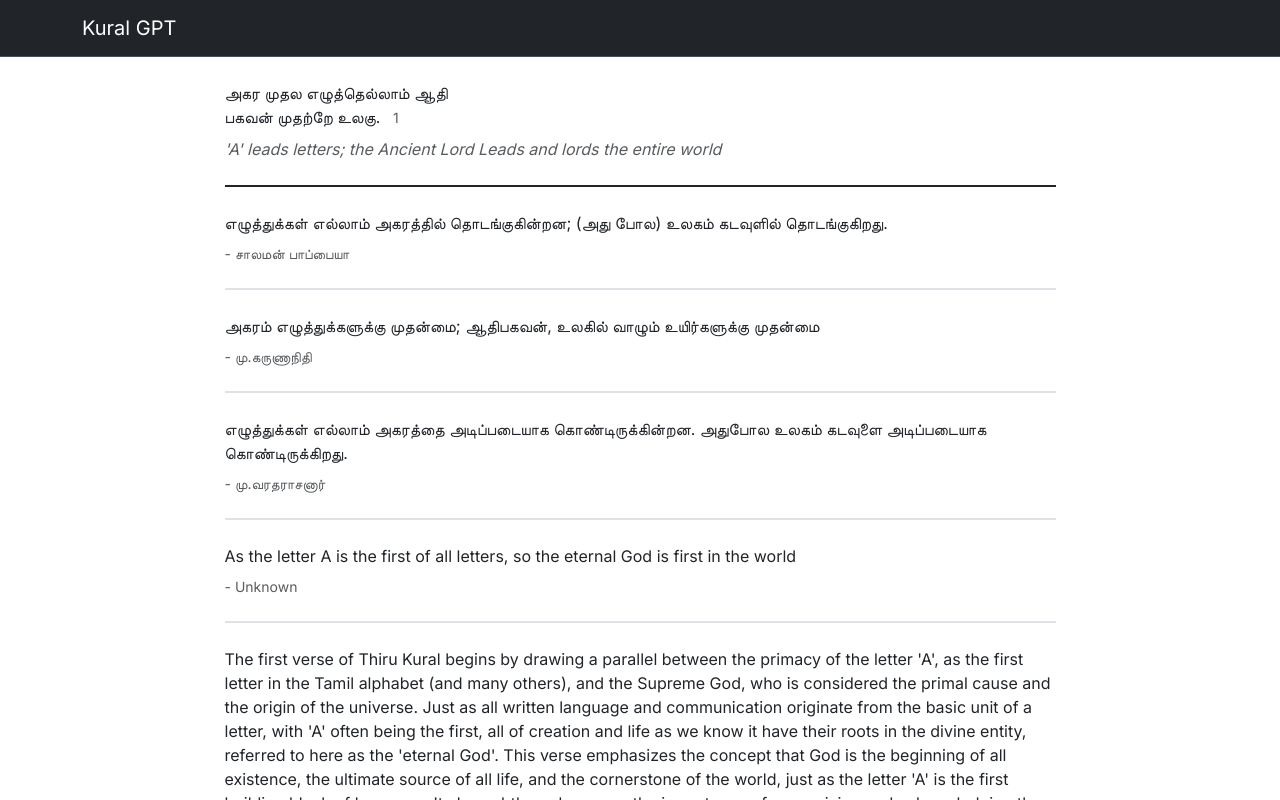
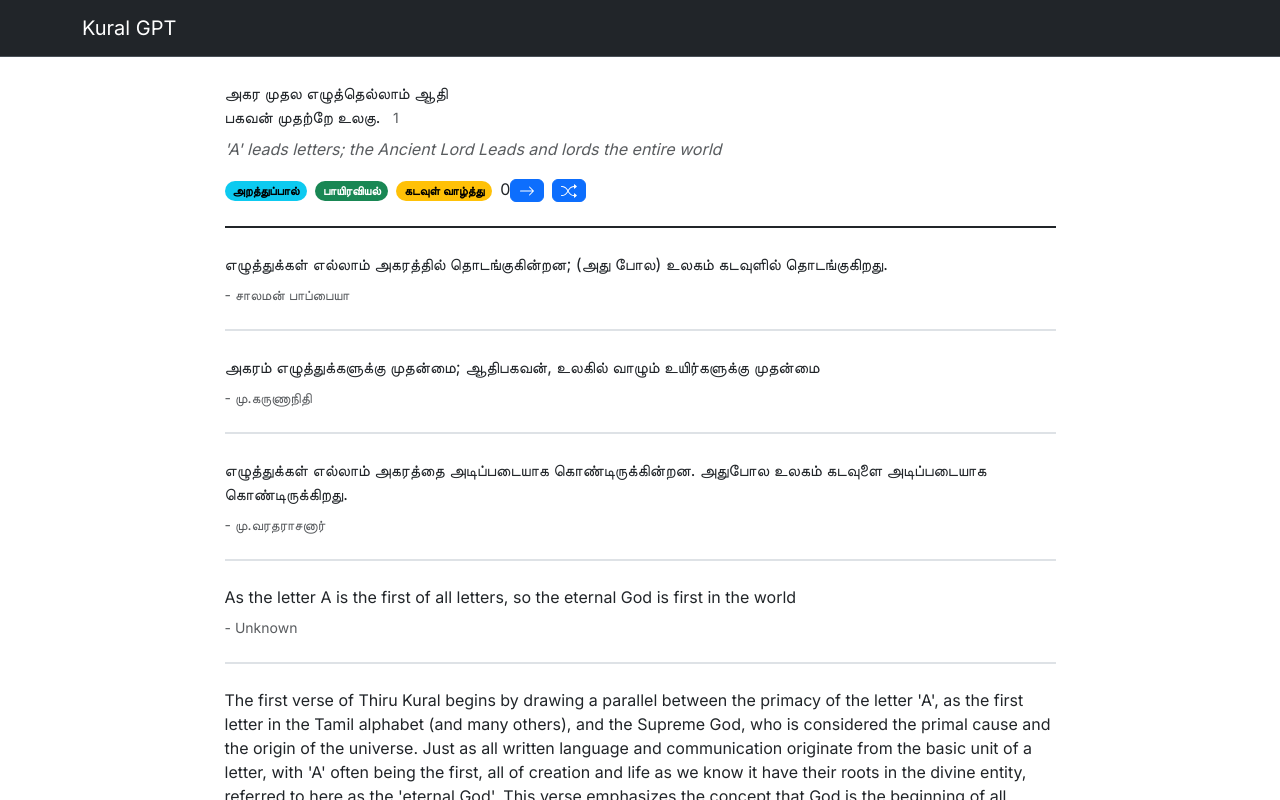
Before and after one commit to senthil-sprint1/kural-gpt, a Next.js app in the folder kural-gpt-app/: page /kural/1 in a window 1280 px wide. Shown: the top 800 px of the page. Built offline with nearby package versions, Linux system fonts and the light colour scheme.

Commit message:
Added navigation

```diff
--- a/kural-gpt-app/public/kural-meta.ts
+++ b/kural-gpt-app/app/kural/[slug]/kural-meta.ts
@@ -28,7 +28,7 @@ interface Athigaram {
   end: number;
 }
 
-const meta: Pal[] = [
+export const meta: Pal[] = [
   {
     index: 1,
     name: "அறத்துப்பால்",
--- a/kural-gpt-app/app/kural/[slug]/page.tsx
+++ b/kural-gpt-app/app/kural/[slug]/page.tsx
@@ -1,27 +1,90 @@
 import kurals from "@/public/kurals.json";
-
+import { meta } from "./kural-meta";
+import "./style.css";
 export default function Page({ params }: { params: { slug: string } }) {
-  const kural = tryFindMatchingKural(params.slug);
-
+  const matchingKural = tryFindMatchingKural(params.slug);
+  const navLinks = getNavLinks(matchingKural?.kuralInfo?.number);
   return (
     <div className="row justify-content-md-center">
       <div className="col-lg-9">
-        {!kural && <div> This is not a valid URL. You might have copied the partial URL. Try again. </div>}
-        {kural && (
+        {!matchingKural && <div> This is not a valid URL. You might have copied the partial URL. Try again. </div>}
+        {matchingKural && (
           <div className="mt-4">
-            <div className="">{kural.line1}</div>
+            <div className="">{matchingKural.kuralInfo.line1}</div>
             <div>
-              {kural.line2} <span className="ms-2 form-text">{kural.number}</span>
+              {matchingKural.kuralInfo.line2} <span className="ms-2 form-text">{matchingKural.kuralInfo.number}</span>
             </div>
-            <div className="mt-2 text-muted fst-italic">{kural.translation}</div>
+            <div className="mt-2 text-muted fst-italic">{matchingKural.kuralInfo.translation}</div>
+
+            <div className="mt-3">
+              <span className="badge rounded-pill text-bg-info me-2">{matchingKural.meta?.pal.name}</span>
+              <span className="badge rounded-pill text-bg-success me-2">{matchingKural.meta?.iyal.name}</span>
+              <span className="badge rounded-pill text-bg-warning me-2">{matchingKural.meta?.athigaram.name}</span>
+
+              {navLinks.prev && (
+                <a
+                  href={`/kural/${navLinks.prev}`}
+                  title="Go to previous"
+                  className="btn btn-primary kural-nav-btn me-2"
+                >
+                  <svg
+                    xmlns="http://www.w3.org/2000/svg"
+                    width="16"
+                    height="16"
+                    fill="currentColor"
+                    className="bi bi-arrow-left"
+                    viewBox="0 0 16 16"
+                  >
+                    <path
+                      fill-rule="evenodd"
+                      d="M15 8a.5.5 0 0 0-.5-.5H2.707l3.147-3.146a.5.5 0 1 0-.708-.708l-4 4a.5.5 0 0 0 0 .708l4 4a.5.5 0 0 0 .708-.708L2.707 8.5H14.5A.5.5 0 0 0 15 8"
+                    />
+                  </svg>
+                </a>
+              )}
+              {navLinks.next && (
+                <a href={`/kural/${navLinks.next}`} title="Go to next" className="btn btn-primary kural-nav-btn me-2">
+                  <svg
+                    xmlns="http://www.w3.org/2000/svg"
+                    width="16"
+                    height="16"
+                    fill="currentColor"
+                    className="bi bi-arrow-right"
+                    viewBox="0 0 16 16"
+                  >
+                    <path
+                      fill-rule="evenodd"
+                      d="M1 8a.5.5 0 0 1 .5-.5h11.793l-3.147-3.146a.5.5 0 0 1 .708-.708l4 4a.5.5 0 0 1 0 .708l-4 4a.5.5 0 0 1-.708-.708L13.293 8.5H1.5A.5.5 0 0 1 1 8"
+                    />
+                  </svg>
+                </a>
+              )}
+
+              <a href={`/kural/${getRandomKuralNumber()}`} className="btn btn-primary kural-nav-btn">
+                <svg
+                  xmlns="http://www.w3.org/2000/svg"
+                  width="16"
+                  height="16"
+                  fill="currentColor"
+                  className="bi bi-shuffle"
+                  viewBox="0 0 16 16"
+                >
+                  <path
+                    fill-rule="evenodd"
+                    d="M0 3.5A.5.5 0 0 1 .5 3H1c2.202 0 3.827 1.24 4.874 2.418.49.552.865 1.102 1.126 1.532.26-.43.636-.98 1.126-1.532C9.173 4.24 10.798 3 13 3v1c-1.798 0-3.173 1.01-4.126 2.082A9.6 9.6 0 0 0 7.556 8a9.6 9.6 0 0 0 1.317 1.918C9.828 10.99 11.204 12 13 12v1c-2.202 0-3.827-1.24-4.874-2.418A10.6 10.6 0 0 1 7 9.05c-.26.43-.636.98-1.126 1.532C4.827 11.76 3.202 13 1 13H.5a.5.5 0 0 1 0-1H1c1.798 0 3.173-1.01 4.126-2.082A9.6 9.6 0 0 0 6.444 8a9.6 9.6 0 0 0-1.317-1.918C4.172 5.01 2.796 4 1 4H.5a.5.5 0 0 1-.5-.5"
+                  />
+                  <path d="M13 5.466V1.534a.25.25 0 0 1 .41-.192l2.36 1.966c.12.1.12.284 0 .384l-2.36 1.966a.25.25 0 0 1-.41-.192m0 9v-3.932a.25.25 0 0 1 .41-.192l2.36 1.966c.12.1.12.284 0 .384l-2.36 1.966a.25.25 0 0 1-.41-.192" />
+                </svg>
+              </a>
+            </div>
             <div className="my-4 border border-dark" />
 
-            <Explanation who="சாலமன் பாப்பையா" explanation={kural.sp} />
-            <Explanation who="மு.கருணாநிதி" explanation={kural.mk} />
-            <Explanation who="மு.வரதராசனார்" explanation={kural.mv} />
+            <Explanation who="சாலமன் பாப்பையா" explanation={matchingKural.kuralInfo.sp} />
+            <Explanation who="மு.கருணாநிதி" explanation={matchingKural.kuralInfo.mk} />
+            <Explanation who="மு.வரதராசனார்" explanation={matchingKural.kuralInfo.mv} />
 
-            <Explanation who="Unknown" explanation={kural.explanation} />
-            <Explanation who="ChatGPT 4" explanation={kural.gptExplanation} />
+            <Explanation who="Unknown" explanation={matchingKural.kuralInfo.explanation} />
+            <Explanation who="ChatGPT 4" explanation={matchingKural.kuralInfo.gptExplanation} />
           </div>
         )}
       </div>
@@ -43,6 +106,40 @@ function tryFindMatchingKural(kuralNumber: string) {
   const kuralId = parseInt(kuralNumber);
   if (kuralId) {
     const matching = kurals.find((k) => k.number === kuralId);
-    return matching;
+    if (matching) {
+      const metaData = findMeta(matching.number);
+      return { kuralInfo: matching, meta: metaData };
+    }
   }
 }
+
+function findMeta(kuralNumber: number) {
+  for (const pal of meta) {
+    for (const iyal of pal.iyal) {
+      for (const athigaram of iyal.athigaram) {
+        if (kuralNumber >= athigaram.start && kuralNumber <= athigaram.end) {
+          return { pal, iyal, athigaram };
+        }
+      }
+    }
+  }
+}
+
+function getNavLinks(kuralNumber?: number) {
+  if (!kuralNumber) {
+    return { prev: undefined, next: undefined };
+  }
+  const prev = kuralNumber >= 1 ? kuralNumber - 1 : undefined;
+  const next = kuralNumber <= 1330 ? kuralNumber + 1 : undefined;
+
+  return { prev, next };
+}
+
+function getRandomKuralNumber() {
+  return getRandomInt(1, 1330);
+}
+function getRandomInt(min: number, max: number) {
+  const minCeiled = Math.ceil(min);
+  const maxFloored = Math.floor(max);
+  return Math.floor(Math.random() * (maxFloored - minCeiled) + minCeiled); // The maximum is exclusive and the minimum is inclusive
+}
--- /dev/null
+++ b/kural-gpt-app/app/kural/[slug]/style.css
@@ -0,0 +1,5 @@
+.kural-nav-btn {
+  --bs-btn-padding-y: 0.1rem;
+  --bs-btn-padding-x: 0.5rem;
+  --bs-btn-font-size: 0.75rem;
+}
```
Also changed, not shown: kural-gpt-app/src/types/types.ts (+30 -0 lines).
